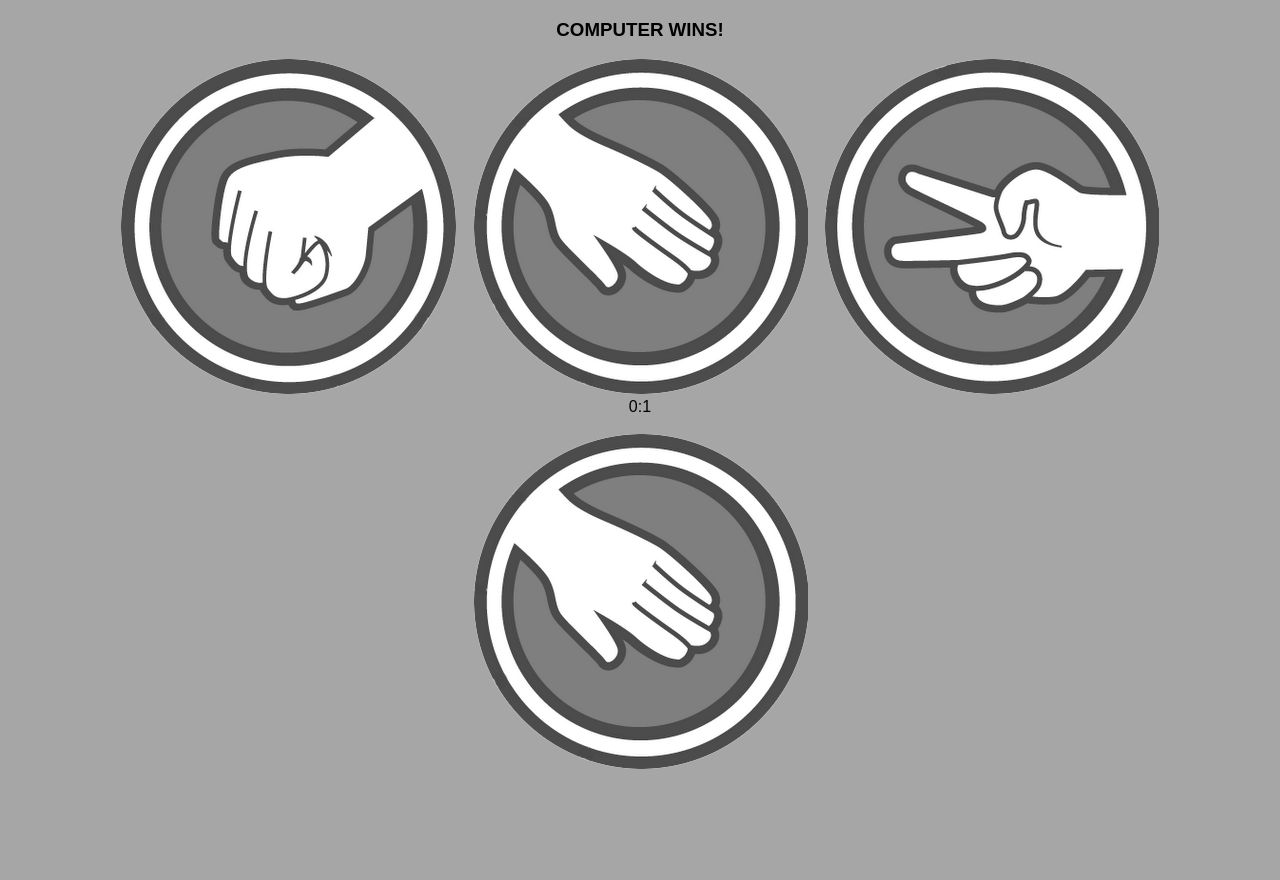
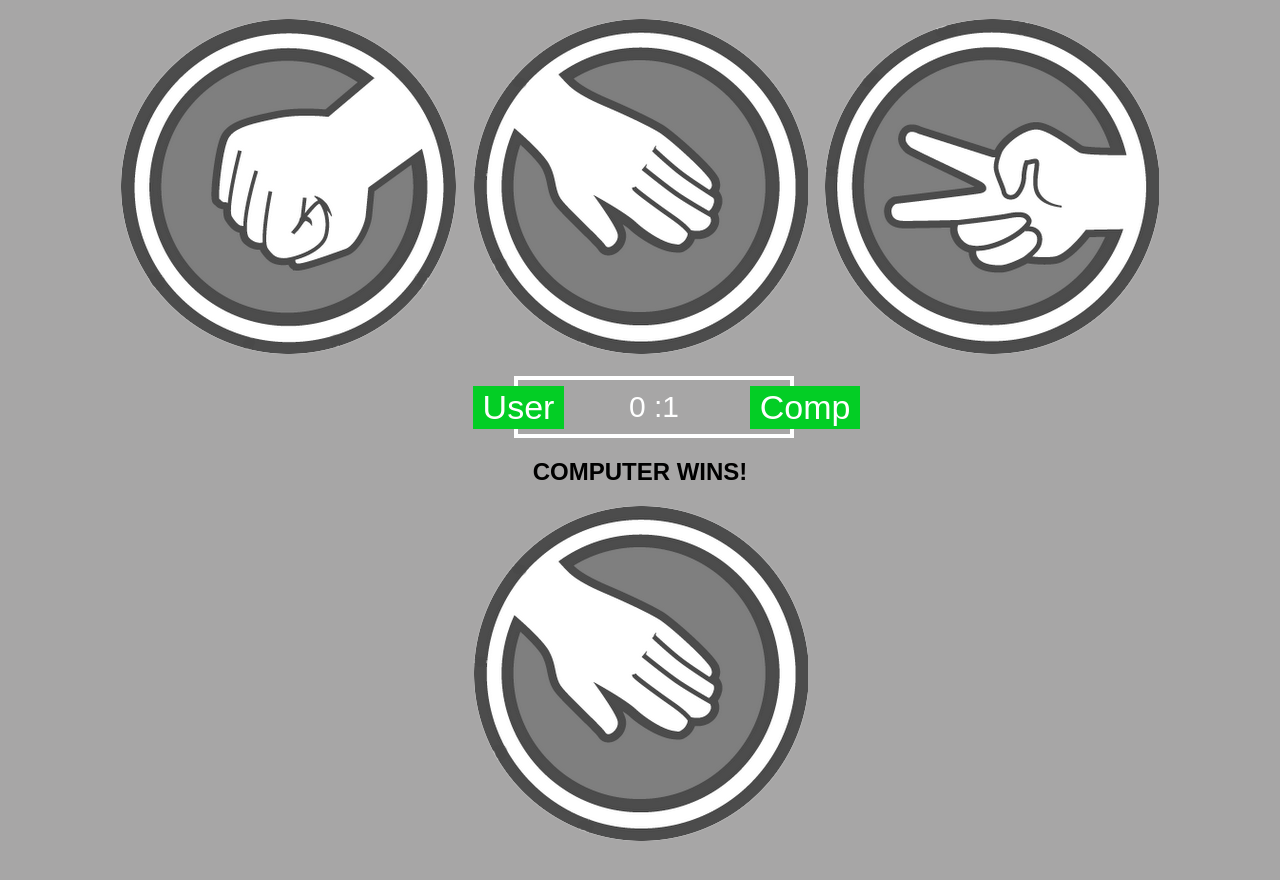
Before and after one commit to Rgaliant/JQuery_RPS, a plain HTML site: page index.html in a window 1280 px wide. Both pictures are taken after a click on the element 183 px from the left and 206 px from the top of the page. Before the commit the page ends 813 px from the top, so only its background shows below. Drawn offline with nearby package versions, Linux system fonts and the light colour scheme.

Commit message:
add scoreboard function through jquery

```diff
--- a/index.html
+++ b/index.html
@@ -4,13 +4,13 @@
   <meta charset="UTF-8">
   <meta name="viewport" content="width=device-width, initial-scale=1.0">
   <meta http-equiv="X-UA-Compatible" content="ie=edge">
-  <title>Document</title>
+  <title>JQRPS</title>
   <link rel="stylesheet" type="text/css" href="style.css">
 </head>
 <body>
   <div id="game-container">
 
-    <h3 class="header"> <span class="winner-is"></span></h3>
+    <h3 class="header"> </h3>
           <div class="choices-container">
             <div class="player-btn" id="r">
                 <img src="images/rock.png" alt="rock">
@@ -22,12 +22,13 @@
                 <img src="images/scissors.png" alt="scissors" >
             </div>
           </div>
+          <br />
         <div class="score-board" style="text-align:center;">
-          <span id="player-score">0</span>:<span id="comp-score">0</span>
+            <div id="user-label" class="badge">User</div> <span id="player-score"> 0  </span>:<span id="comp-score">  0 </span><div id="computer-label" class="badge">Comp</div>
 
 
         </div>
-    <br />
+        <h2><span class="winner-is"></span></h2>
     <div class="enemy-decision" id="enemy-choice">
         Enemy chooses...
     </div>
--- a/scipt.js
+++ b/scipt.js
@@ -1,13 +1,21 @@
+var playerScore = 0;
+var computerScore = 0;
+
 $(document).ready( function() {
 
+function updateCompScore() {
+    var compScore = $('#comp-score')
+    computerScore++
+    console.log(computerScore + "com")
+    compScore.text(computerScore)
+}
 
-function updateScore(val) {
-  var playerScore = $('#player-score')
-  var computerScore = $('#comp-score')
-    if(val == 1)
-      var playerScore = playerScore.text(+1)
-    else
-      var computerScore = computerScore.text(+1)
+function updatePlayerScore() {
+    var playScore =$('#player-score')
+    playerScore++
+    console.log(playerScore + "p")
+    playScore.text(playerScore)
+
 
 }
 
@@ -28,13 +36,13 @@ function updateScore(val) {
         enemyChoice.replaceWith('<div class="enemy-decision" id="enemy-choice"><img src="images/scissors.png" alt="scissors" ></div>')
         winnerIs.replaceWith('<div class="winner-is">PLAYER WINS!</div>')
         var combo = ""
-        updateScore(1)
+        updatePlayerScore()
         break
       case "rp":
         enemyChoice.replaceWith('<div class="enemy-decision" id="enemy-choice"><img src="images/paper.png" alt="paper" ></div>')
         winnerIs.replaceWith('<div class="winner-is">COMPUTER WINS!</div>')
         var combo = ""
-        updateScore(0)
+        updateCompScore()
         break
     }
 })
@@ -56,13 +64,13 @@ $('#p').on('click', function() {
       enemyChoice.replaceWith('<div class="enemy-decision" id="enemy-choice"><img src="images/rock.png" alt="rock" ></div>')
       winnerIs.replaceWith('<div class="winner-is">PLAYER WINS!</div>')
       var combo = ""
-      updateScore(1)
+      updatePlayerScore()
       break
     case "ps":
       enemyChoice.replaceWith('<div class="enemy-decision" id="enemy-choice"><img src="images/scissors.png" alt="scissors" ></div>')
       winnerIs.replaceWith('<div class="winner-is">COMPUTER WINS!</div>')
       var combo = ""
-      updateScore(0)
+      updateCompScore(0)
       break
   }
 })
@@ -84,13 +92,13 @@ $('#s').on('click', function() {
       enemyChoice.replaceWith('<div class="enemy-decision" id="enemy-choice"><img src="images/paper.png" alt="paper" ></div>')
       winnerIs.replaceWith('<div class="winner-is">PLAYER WINS!</div>')
       var combo = ""
-      updateScore(1)
+      updatePlayerScore()
       break
     case "sr":
       enemyChoice.replaceWith('<div class="enemy-decision" id="enemy-choice"><img src="images/rock.png" alt="rock" ></div>')
       winnerIs.replaceWith('<div class="winner-is">COMPUTER WINS!</div>')
       var combo = ""
-      updateScore(0)
+      updateCompScore()
       break
   }
 })
--- a/style.css
+++ b/style.css
@@ -1,6 +1,36 @@
 .game-container {
   width: 85%;
   height: 50%;
+}
+
+.badge {
+  background: #03ce25;
+  color: white;
+  font-size: 34px;
+  padding: 2px 10px;
+}
+
+#user-label {
+  position: absolute;
+  top: 6px;
+  left: -45px;
+}
+
+#computer-label {
+  position: absolute;
+  top: 6px;
+  right: -70px;
+}
+
+.score-board {
+  padding: 10px;
+  margin-left: 40%;
+  align-items: center;
+  color: white;
+  font-size: 30px;
+  border: 4px solid white;
+  width: 20%;
+  position: relative;
 }
 
 .choices-container {
```
